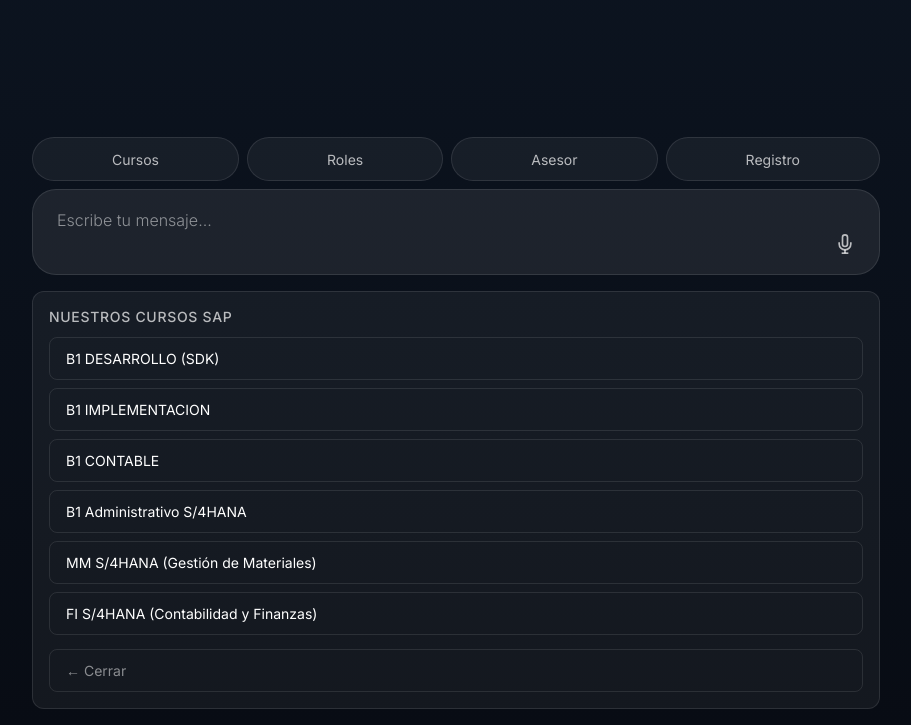
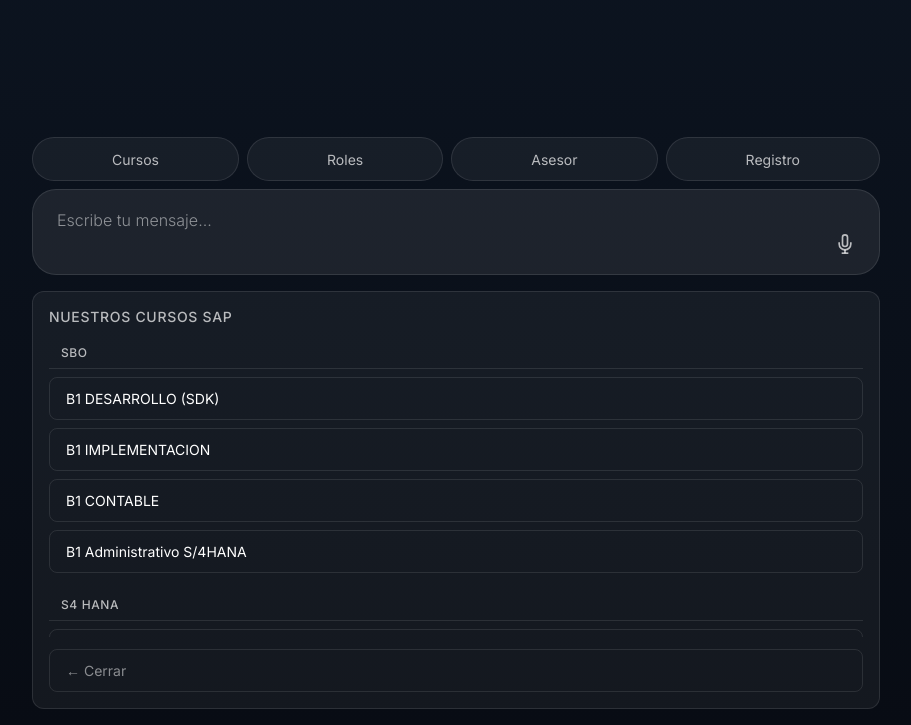
Before and after one commit to GerardoPazzz/itsystems-chatbot, a website: page frontend/index.html in a window 1280 px wide. Both pictures are taken after a click on the button "Cursos". Shown: the part 123-848 px from the top of the page, without its empty margins (184-1095 px from the left). Drawn offline with Linux system fonts and the light colour scheme.

Commit message:
feat: add segment headers to course submenu
- Change '...' to '.' in course habilidades display
- Modify groupCoursesByName() to group by segment first
- Add segment-header dividers in renderQuickActions()
- Add CSS styles for segment-header

```diff
--- a/frontend/app.js
+++ b/frontend/app.js
@@ -199,10 +199,14 @@ const decisionTree = {
 function groupCoursesByName() {
   const grouped = {};
   Object.entries(COURSES).forEach(([id, course]) => {
-    if (!grouped[course.name]) {
-      grouped[course.name] = [];
+    const segment = course.segmento || 'OTROS';
+    if (!grouped[segment]) {
+      grouped[segment] = {};
     }
-    grouped[course.name].push({ id, ...course });
+    if (!grouped[segment][course.name]) {
+      grouped[segment][course.name] = [];
+    }
+    grouped[segment][course.name].push({ id, ...course });
   });
   return grouped;
 }
@@ -504,7 +508,13 @@ function renderQuickActions(menuKey) {
 
   if (menuKey === 'cursos') {
     const groupedCourses = groupCoursesByName();
-    Object.entries(groupedCourses).forEach(([name, variants]) => {
+    Object.entries(groupedCourses).forEach(([segment, courses]) => {
+      const segmentHeader = document.createElement('div');
+      segmentHeader.className = 'segment-header';
+      segmentHeader.textContent = segment;
+      grid.appendChild(segmentHeader);
+
+      Object.entries(courses).forEach(([name, variants]) => {
         const btn = document.createElement('button');
         btn.className = 'sub-btn';
         btn.textContent = name;
@@ -514,6 +524,7 @@ function renderQuickActions(menuKey) {
           btn.addEventListener('click', () => showModalitySubmenu(name, variants, false));
         }
         grid.appendChild(btn);
+      });
     });
   } else if (menuKey === 'roles') {
     const groupedProfiles = groupProfilesByName();
@@ -586,7 +597,7 @@ function showCourseDetail(courseId) {
       <p><strong>${course.name}</strong> [${course.modalidad}]</p>
       <p>${course.descripcion}</p>
       <p><strong>Dirigido a:</strong> ${course.dirigido}</p>
-      <p><strong>Habilidades:</strong> ${course.habilidades.slice(0, 3).join(', ')}...</p>
+      <p><strong>Habilidades:</strong> ${course.habilidades.slice(0, 3).join(', ')}.</p>
       <p><strong>Precio:</strong> ${precioTexto} (contado) | ${precioCuotasTexto} (cuotas)</p>
       <p><strong>Acceso:</strong> Aula virtual: ${course.accesoAula} | SAP: ${course.accesoSap}</p>
       <p><strong>Prerrequisitos:</strong> ${prerrequisitosTexto}</p>
--- a/frontend/styles.css
+++ b/frontend/styles.css
@@ -557,6 +557,22 @@ body {
   overflow-y: auto;
 }
 
+.segment-header {
+  padding: 8px 12px;
+  background: var(--bg-tertiary);
+  color: var(--text-secondary);
+  font-size: 0.75rem;
+  font-weight: 500;
+  text-transform: uppercase;
+  letter-spacing: 0.05em;
+  border-bottom: 1px solid var(--border-subtle);
+  margin-top: 8px;
+}
+
+.segment-header:first-child {
+  margin-top: 0;
+}
+
 .menu-divider {
   border: none;
   border-top: 1px solid var(--border-subtle);
```
Lines whose indentation alone changed are shown as unchanged.
